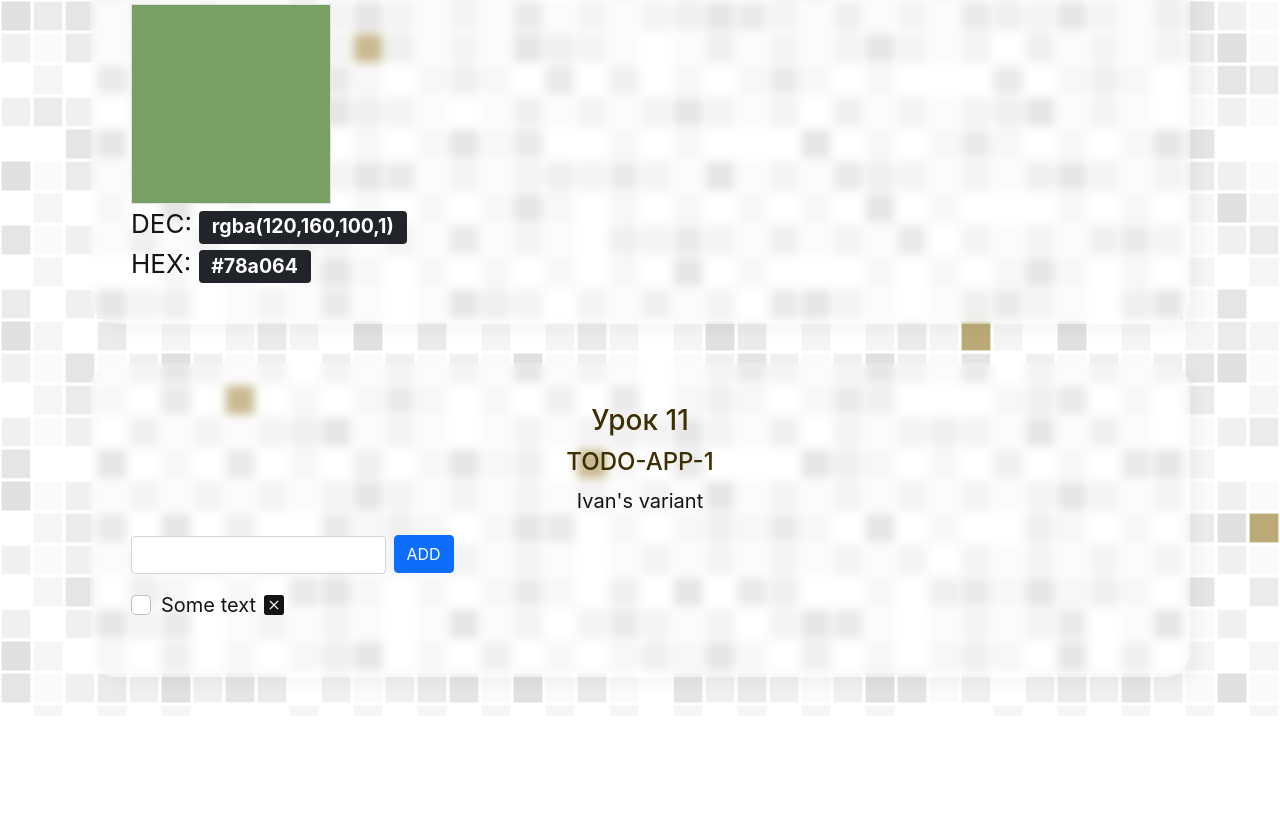
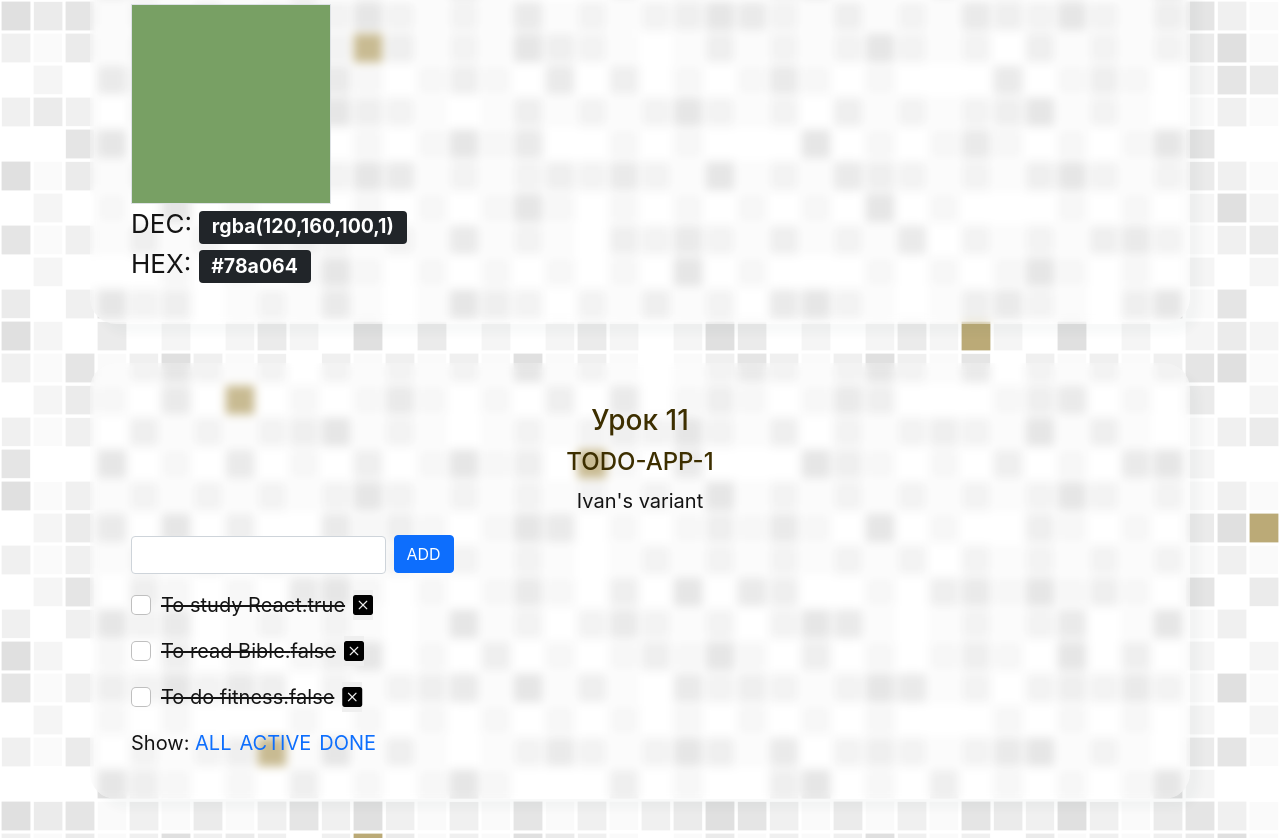
Before and after one commit to ybeliaev/react-basics-course, a React (Create React App) app: page / in a window 1280 px wide. Shown: the part 5568-6406 px from the top of the page. Before the commit the page ends 6284 px from the top, so only its background shows below. Built offline with nearby package versions, Linux system fonts and the light colour scheme.

Commit message:
components TodoItem TodoList Footer TodoForm

```diff
--- /dev/null
+++ b/src/lessons/11-TODO-APP-1/Footer.js
@@ -0,0 +1,18 @@
+import React from "react";
+
+export default function Footer() {
+  return (
+    <div className="fs-5">
+      <span>Show: </span>
+      <a href="#all" class="me-2 text-decoration-none">
+        ALL
+      </a>
+      <a href="#active" class="me-2 text-decoration-none">
+        ACTIVE
+      </a>
+      <a href="#done" class="me-2 text-decoration-none">
+        DONE
+      </a>
+    </div>
+  );
+}
--- /dev/null
+++ b/src/lessons/11-TODO-APP-1/TodoItem.js
@@ -0,0 +1,24 @@
+import React from "react";
+
+export default function TodoItem({ todo }) {
+  return (
+    <div className="mb-3">
+      <div className="form-check fs-5">
+        <input className="form-check-input" type="checkbox" value="" />
+        <span
+          className="me-2"
+          style={{
+            textDecoration: todo.done ? "line-through" : "none",
+            cursor: "pointer",
+          }}
+        >
+          {todo.text}
+          {todo.done}
+        </span>
+        <button type="button" style={{ outline: "none", border: "none" }}>
+          <i className="bi bi-x-square-fill"></i>
+        </button>
+      </div>
+    </div>
+  );
+}
--- a/src/lessons/11-TODO-APP-1/TodoList.js
+++ b/src/lessons/11-TODO-APP-1/TodoList.js
@@ -1,37 +1,24 @@
-import React from "react";
+import React, { useState } from "react";
+import TodoItem from "./TodoItem";
+import Footer from "./Footer";
+
+const FILTER_ALL = 0;
+const FILTER_DONE = 1;
+const FILTER_ACTIVE = 2;
+
+const todos = [
+  { text: "To study React.", done: "true" },
+  { text: "To read Bible.", done: "false" },
+  { text: "To do fitness.", done: "false" },
+];
 
 export default function TodoList() {
   return (
-    <div className="mb-3">
-      <div class="form-check fs-5">
-        <input
-          class="form-check-input"
-          type="checkbox"
-          value=""
-          id="flexCheck"
-        />
-        <label class="form-check-label me-2" for="flexCheck">
-          Some text
-        </label>
-        <i class="bi bi-x-square-fill"></i>
-      </div>
-    </div>
+    <>
+      {todos.map((todo) => (
+        <TodoItem todo={todo} />
+      ))}
+      <Footer />
+    </>
   );
 }
-
-function Footer() {
-  return (
-    <div className="fs-5">
-      <span>Show: </span>
-      <a href="#all" class="me-2 text-decoration-none">
-        ALL
-      </a>
-      <a href="#active" class="me-2 text-decoration-none">
-        ACTIVE
-      </a>
-      <a href="#done" class="me-2 text-decoration-none">
-        DONE
-      </a>
-    </div>
-  );
-}
```
Also changed, not shown: 1 other file (tests, documents, lock files or other folders).
